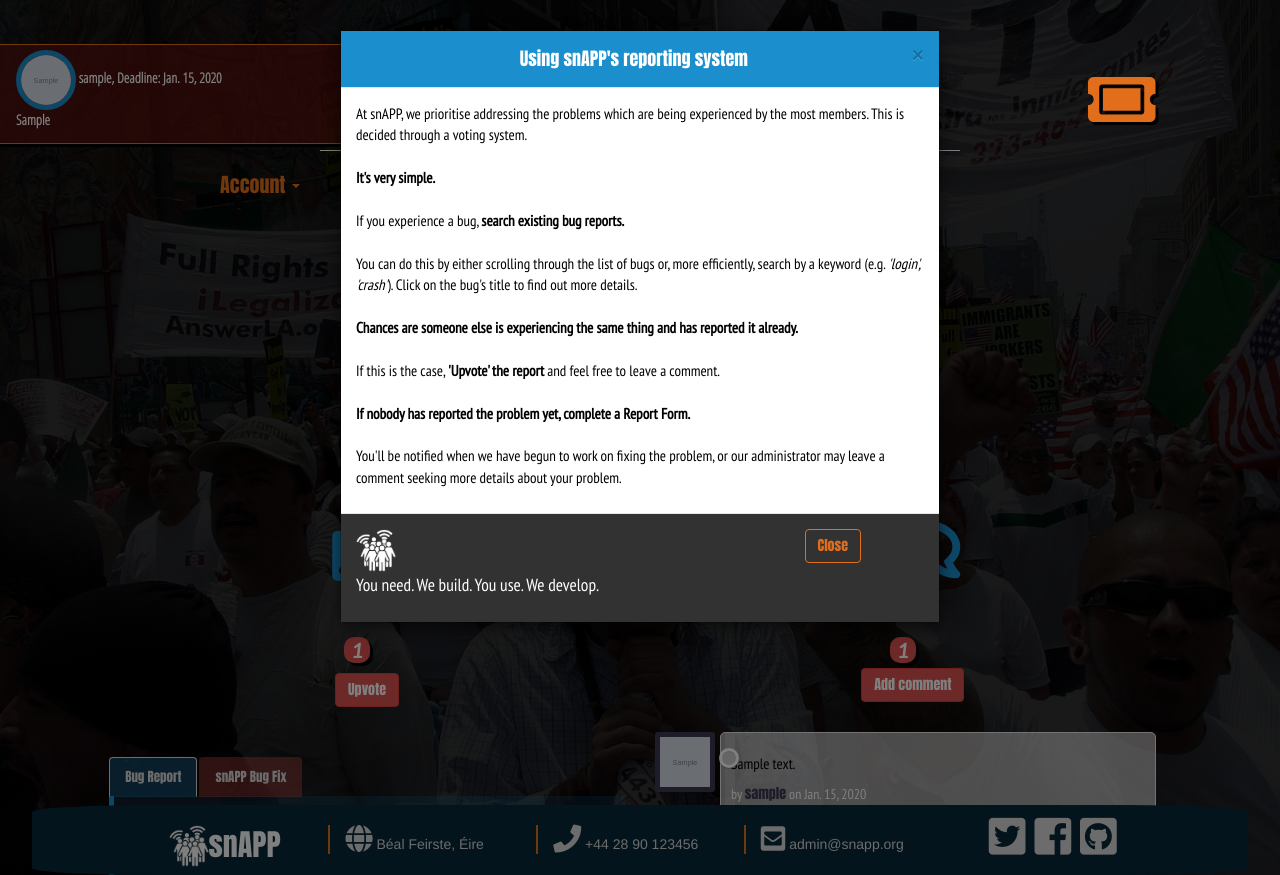
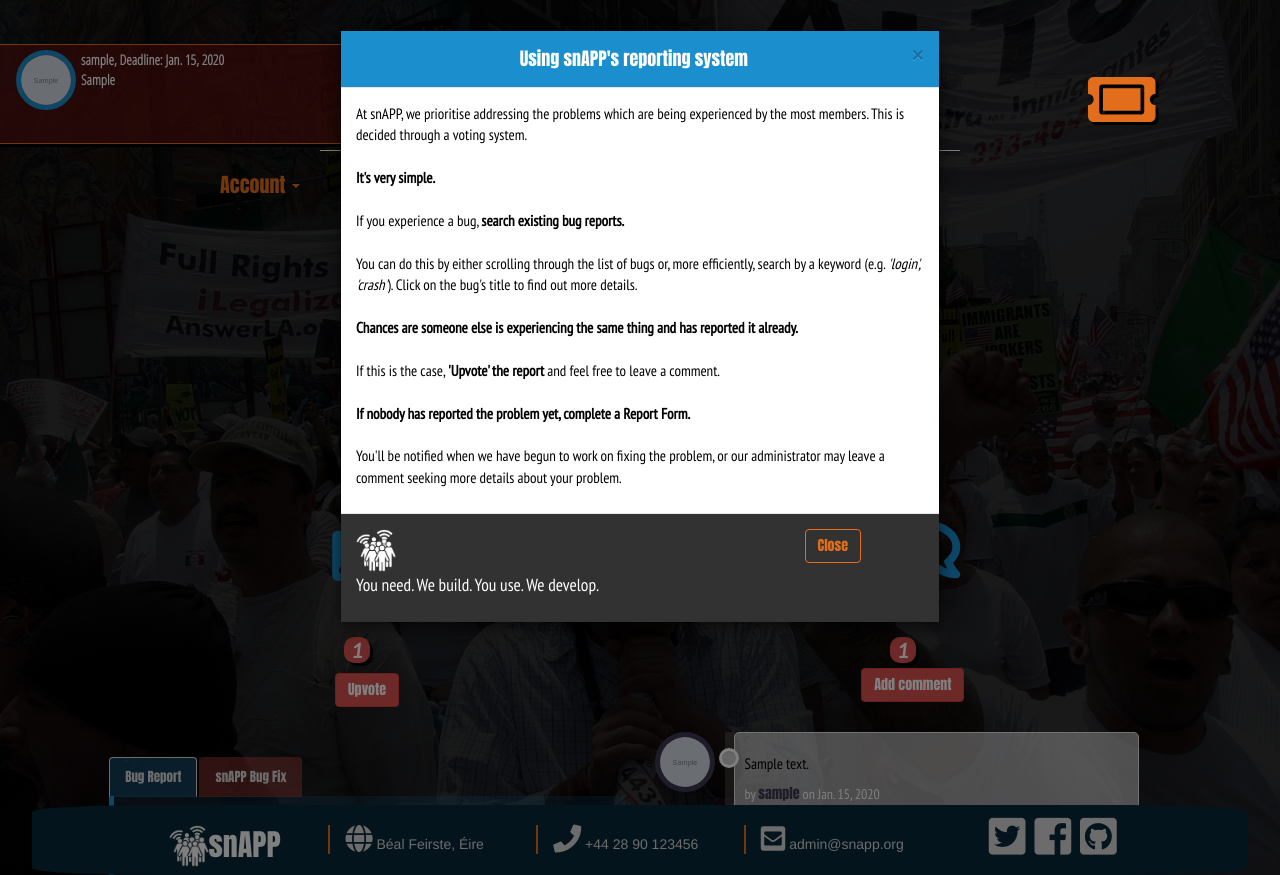
Before and after one commit to Deasun/snAPP, a Django app: page /bugtickets/bug/1 in a window 1280 px wide, after a click that opens the changed part. Run offline with Django 3.2, Linux system fonts and the light colour scheme; a user stored in the database is signed in; tables that the repository leaves empty hold one stand-in row (values such as "Sample post"); grey boxes marked "Sample" are stand-in pictures; parts of the project's set-up code (start-up, migrations or seed data) failed here and were passed over; some libraries are stand-ins or nearby versions.

Commit message:
comments pics margins and border changed

```diff
--- a/bugtickets/templates/bug_report.html
+++ b/bugtickets/templates/bug_report.html
@@ -120,7 +120,7 @@
         <section class="comments head scroll">
             {% for comment in bug.comments.all %}
             <article class="comment">
-                <a class="comment-img comment-pic tactics" href="#non">
+                <a class="comment-pic tactics" href="#non">
                    <img src='{{MEDIA_URL}}{{ comment.author.profile.image }}' alt="" width="50" height="50">
                 </a>
                 <div class="comment-body">
--- a/featuretickets/templates/feature_report.html
+++ b/featuretickets/templates/feature_report.html
@@ -175,7 +175,7 @@
 
             {% for comment in feature.feature_comments.all %}
             <article class="comment">
-                <a class="comment-img feature comment-pic" href="#">
+                <a class="feature comment-pic" href="#">
                     <img src='{{MEDIA_URL}}{{ comment.author.profile.image }}' alt="" width="50" height="50">
                 </a>
                 <!--Style admin comments differently from user comments-->
--- a/static/css/_comments.scss
+++ b/static/css/_comments.scss
@@ -6,10 +6,13 @@
     *zoom: 1;
 }
 
-.comment-img {
+.comment-pic {
     float: left;
-    margin-right: 33px;
-    border-radius: 5px;
+    margin-right: 5px;
+    border-radius: 50%;
+    border: solid .5rem;
+    height: 6rem;
+    width: 6rem;
     overflow: hidden;
 }
 
@@ -17,12 +20,6 @@
     display: block;
 }
 
-.comment-pic {
-    border: solid .5rem;
-    height: 6rem;
-    width: 6rem;
-    border-radius: 50%;
-}
 
 .comment-body {
     overflow: hidden;
@@ -34,6 +31,8 @@
     border-radius: 5px;
     background: rgba(255, 255, 255, .58);
     margin-right: 1.5rem;
+    width: 90%;
+    margin-left: 3%;
 }
 
 .comment .admin-text {
@@ -42,6 +41,9 @@
     border-radius: 5px;
     background: rgba(234, 118, 34, .85);
     margin-right: 1.5rem;
+    width: 90%;
+    margin-left: 3%;
+
 }
 
 
@@ -94,9 +96,8 @@
 }
 
 .comment:hover:before {
-    background: orange;
+    background: $orange;
 }
-
 
 
 .comment p {
--- a/static/css/custom.css
+++ b/static/css/custom.css
@@ -471,20 +471,17 @@ a .fa-cc-stipe {
   margin: 0 0 1rem;
   *zoom: 1; }
 
-.comment-img {
+.comment-pic {
   float: left;
-  margin-right: 33px;
-  border-radius: 5px;
+  margin-right: 5px;
+  border-radius: 50%;
+  border: solid .5rem;
+  height: 6rem;
+  width: 6rem;
   overflow: hidden; }
 
 .comment-img img {
   display: block; }
-
-.comment-pic {
-  border: solid .5rem;
-  height: 6rem;
-  width: 6rem;
-  border-radius: 50%; }
 
 .comment-body {
   overflow: hidden; }
@@ -494,14 +491,18 @@ a .fa-cc-stipe {
   border: 1px solid #e5e5e5;
   border-radius: 5px;
   background: rgba(255, 255, 255, 0.58);
-  margin-right: 1.5rem; }
+  margin-right: 1.5rem;
+  width: 90%;
+  margin-left: 3%; }
 
 .comment .admin-text {
   padding: 10px;
   border: 1px solid #e5e5e5;
   border-radius: 5px;
   background: rgba(234, 118, 34, 0.85);
-  margin-right: 1.5rem; }
+  margin-right: 1.5rem;
+  width: 90%;
+  margin-left: 3%; }
 
 .comment .text p:last-child {
   margin: 0; }
@@ -543,7 +544,7 @@ a .fa-cc-stipe {
   background: #ccc; }
 
 .comment:hover:before {
-  background: orange; }
+  background: #e26e1b; }
 
 .comment p {
   color: #000;
```
Also changed, not shown: 1 other file.
